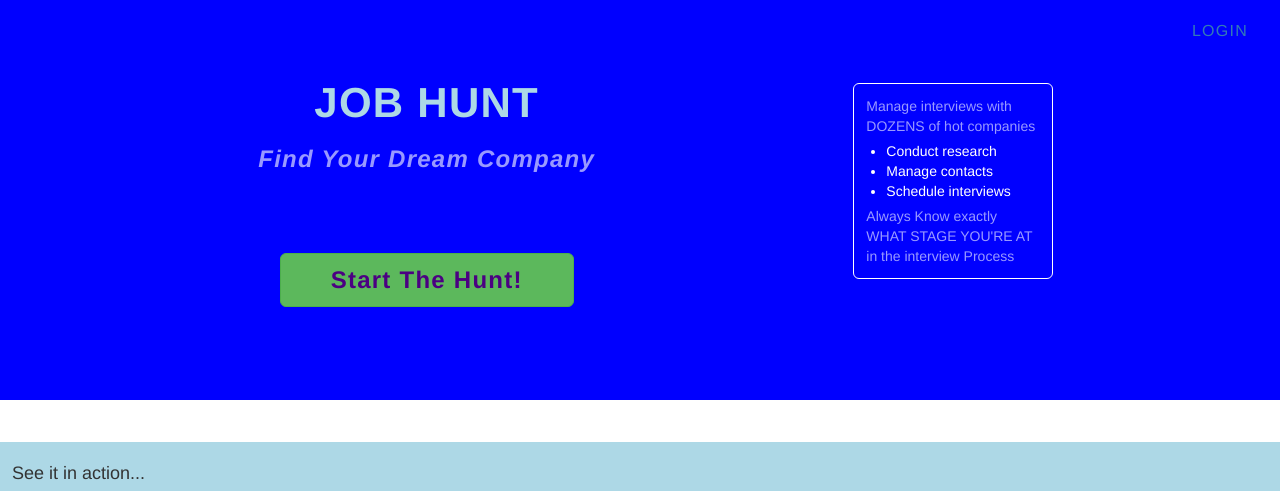
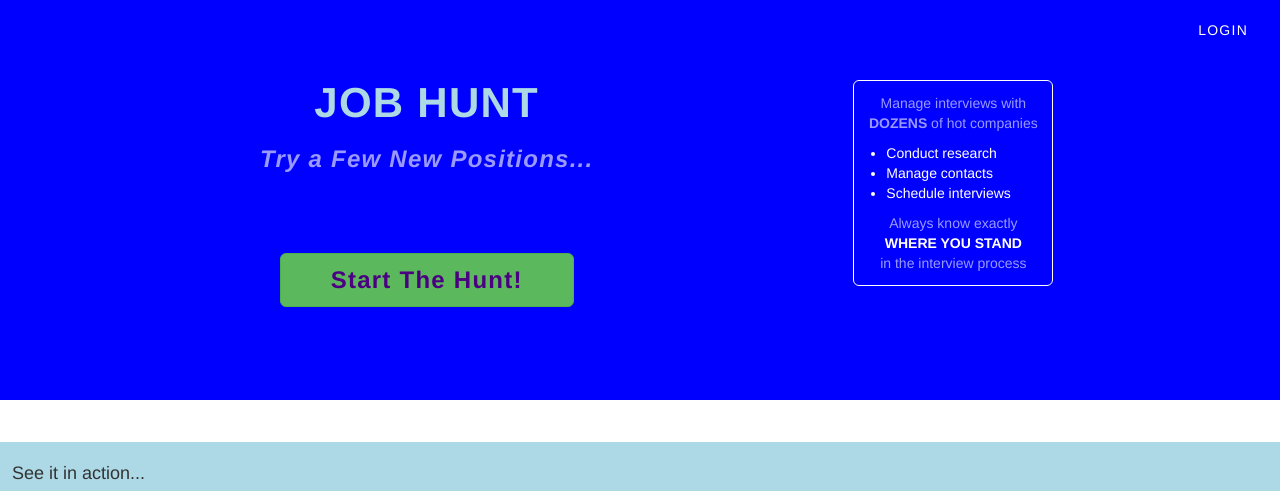
Before and after one commit to picnicSummit/resu.me, a website: page public/index.html at #!/home in a window 1280 px wide. Shown: the top 491 px of the page. Drawn offline with nearby package versions, Linux system fonts and the light colour scheme; some packages are replaced by stand-ins of ours.

Commit message:
updated styles and splash area layout

```diff
--- a/public/styles/styles.css
+++ b/public/styles/styles.css
@@ -10,10 +10,18 @@ html {
   float: right;
   margin-right: 32px;
   margin-top: 20px;
-  color: rgba(255,255,255,0.6);
   text-transform: uppercase;
-  font-size: 16px;
+  font-size: 14px;
   letter-spacing: 1.25px;
+}
+
+.log-in-out a {
+  color: white;
+}
+
+.log-in-out a:hover {
+  font-weight: bold;
+  text-decoration: none;
 }
 
 .login {
@@ -87,21 +95,23 @@ header.narrow-header {
 }
 
 .description {
-  /*background-color: rgba(0,0,0,0.5);*/
   margin-top: 40px;
   width: 200px;
   font-size: 14px;
+  text-align: center;
   border: 1px solid white;
   border-radius: 6px;
   padding: 12px;
 }
 
-.description > span {
+.description .where-you-stand {
+  color: white;
 }
 
 .description > ul {
+  text-align: left;
   padding: 0 0 0 20px;
-  margin: 5px 0;
+  margin: 10px 0;
   color: white;
 }
 
--- a/public/views/home.html
+++ b/public/views/home.html
@@ -4,14 +4,16 @@
     <div class="col-sm-8 title-block-column">
       <div class="title-block">
         <h1 class="main-title">Job Hunt</h1>
-        <h3 class="sub-title">Find Your Dream Company</h3>
+        <h3 class="sub-title">Try a Few New Positions...</h3>
         <button class="btn btn-lg btn-success center-block">Start The Hunt!</button>
       </div>
     </div>
 
     <div class="col-sm-4 description-column">
       <div class="description">
-        <span>Manage interviews with DOZENS of hot companies</span>
+        <div>
+          Manage interviews with <strong>DOZENS</strong> of hot companies
+        </div>
         <ul>
           <li>
             Conduct research
@@ -23,7 +25,11 @@
             Schedule interviews
           </li>
         </ul>
-        <span>Always Know exactly WHAT STAGE YOU'RE AT in the interview Process</span>
+        <div>
+          Always know exactly<br>
+          <strong class="where-you-stand">WHERE YOU STAND</strong><br>
+          in the interview process
+        </div>
       </div>
     </div>
 
```
